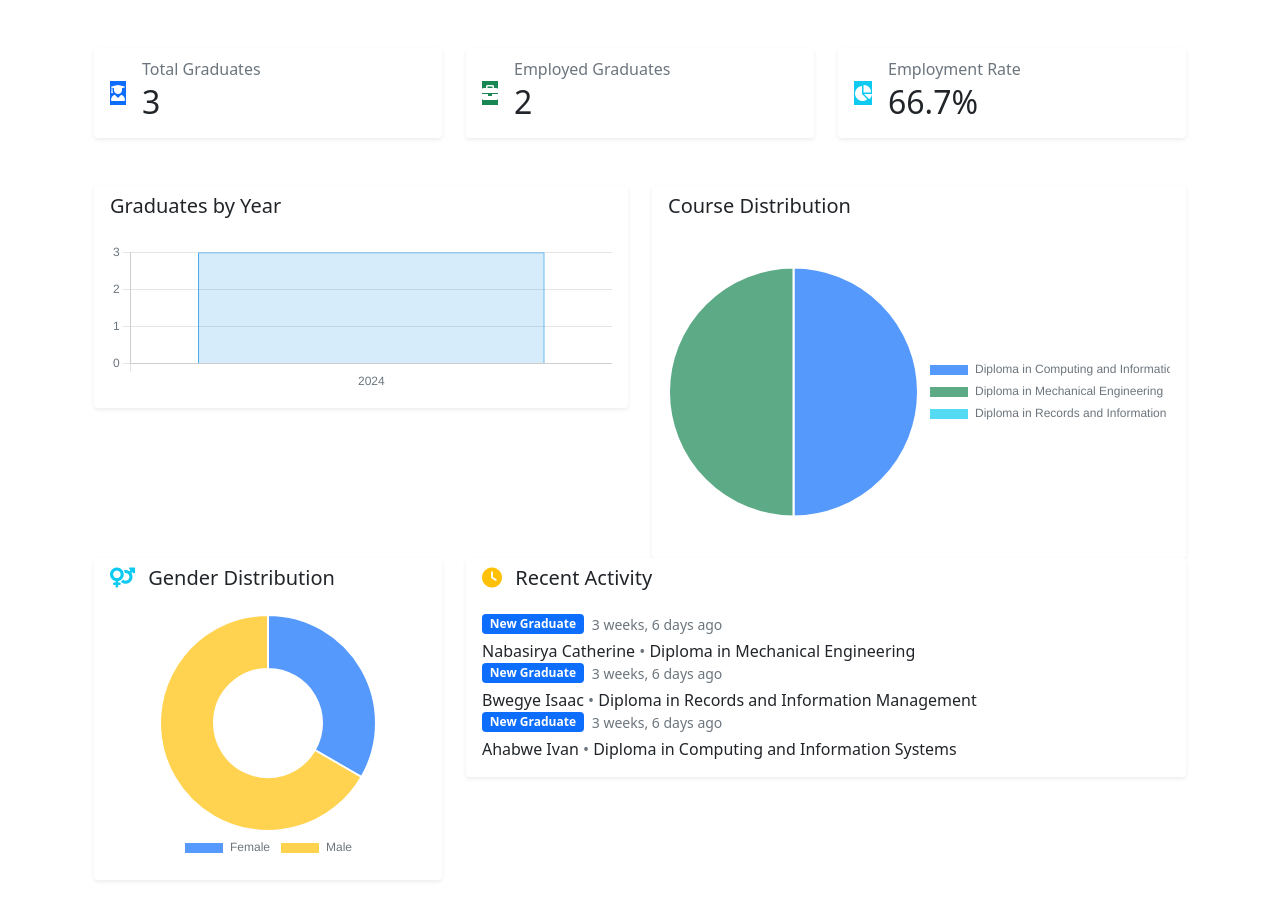
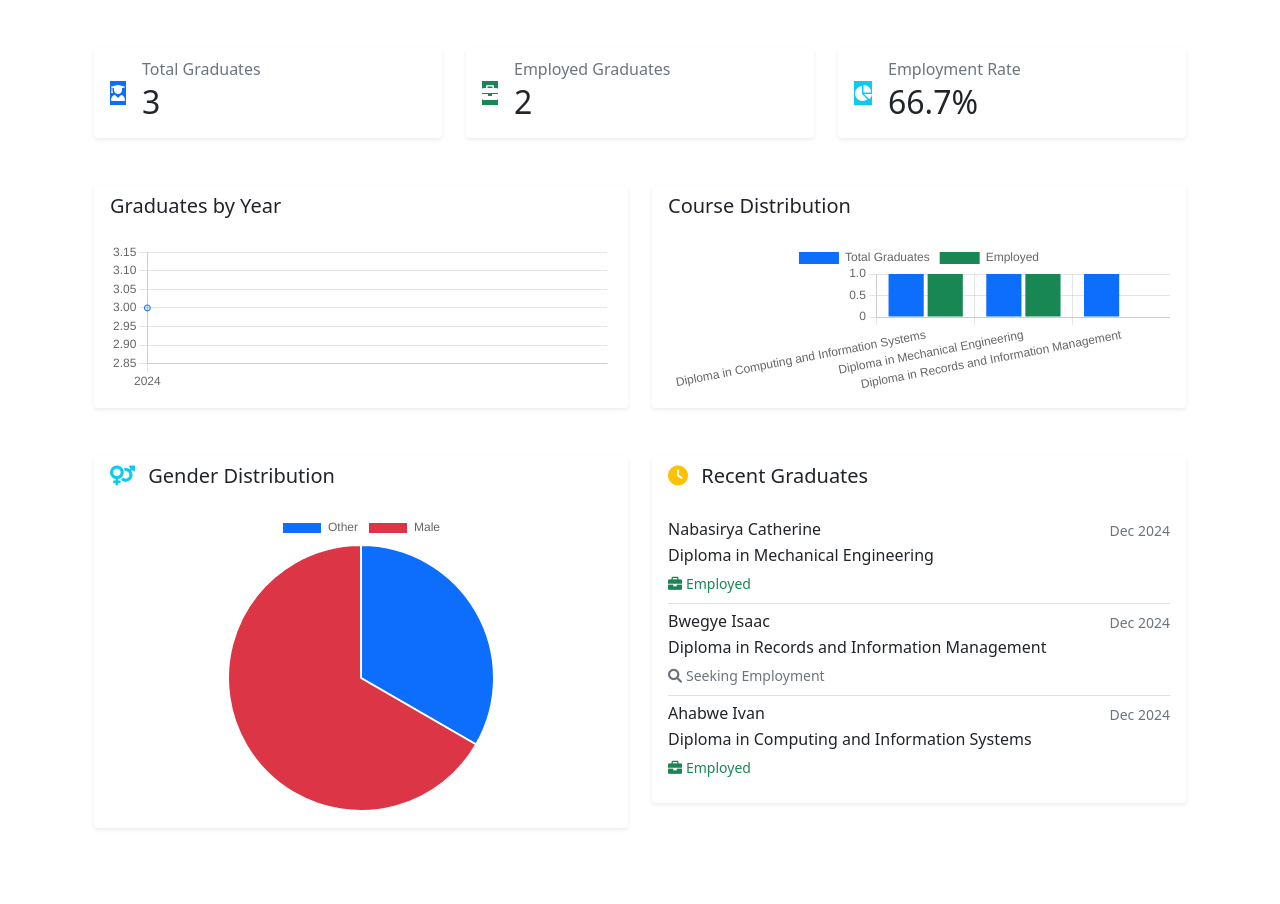
Before and after one commit to ClaireAgaba/alumni_tracking_system, a Django app: page / in a window 1280 px wide. Shown: the part 56-960 px from the top of the page. After the commit the page ends 885 px from the top, so only its background shows below. Run offline with Django 4.2, Linux system fonts and the light colour scheme; a user stored in the database is signed in; data comes from the database, SQL or seed files in the repository.

Commit message:
fix: Add error handling and improve dashboard reliability

```diff
--- a/graduates/templates/graduates/dashboard.html
+++ b/graduates/templates/graduates/dashboard.html
@@ -2,6 +2,13 @@
 
 {% block content %}
 <div class="container-fluid py-4">
+    {% if error %}
+    <div class="alert alert-warning">
+        <h4 class="alert-heading">Dashboard is loading...</h4>
+        <p>We're experiencing some technical difficulties. Basic information is still available below.</p>
+    </div>
+    {% endif %}
+
     <!-- Stats Cards Row -->
     <div class="row g-4 mb-4">
         <div class="col-md-4">
@@ -15,12 +22,13 @@
                         </div>
                         <div class="flex-grow-1 ms-3">
                             <h6 class="card-subtitle text-muted mb-1">Total Graduates</h6>
-                            <h2 class="card-title mb-0" id="totalGraduates">{{ total_graduates }}</h2>
+                            <h2 class="card-title mb-0">{{ total_graduates|default:"0" }}</h2>
                         </div>
                     </div>
                 </div>
             </div>
         </div>
+        {% if not error %}
         <div class="col-md-4">
             <div class="card h-100 border-0 shadow-sm">
                 <div class="card-body">
@@ -32,7 +40,7 @@
                         </div>
                         <div class="flex-grow-1 ms-3">
                             <h6 class="card-subtitle text-muted mb-1">Employed Graduates</h6>
-                            <h2 class="card-title mb-0" id="employedGraduates">{{ employed_graduates }}</h2>
+                            <h2 class="card-title mb-0">{{ employed_graduates|default:"0" }}</h2>
                         </div>
                     </div>
                 </div>
@@ -49,14 +57,16 @@
                         </div>
                         <div class="flex-grow-1 ms-3">
                             <h6 class="card-subtitle text-muted mb-1">Employment Rate</h6>
-                            <h2 class="card-title mb-0" id="employmentRate">{{ employment_rate|floatformat:1 }}%</h2>
+                            <h2 class="card-title mb-0">{{ employment_rate|default:"0"|floatformat:1 }}%</h2>
                         </div>
                     </div>
                 </div>
             </div>
         </div>
+        {% endif %}
     </div>
 
+    {% if not error %}
     <!-- Charts Row -->
     <div class="row g-4 mt-4">
         <!-- Graduates by Year -->
@@ -85,9 +95,9 @@
     </div>
 
     <!-- Bottom Row -->
-    <div class="row g-4">
+    <div class="row g-4 mt-4">
         <!-- Gender Distribution -->
-        <div class="col-md-4">
+        <div class="col-md-6">
             <div class="card border-0 shadow-sm">
                 <div class="card-header bg-white border-0">
                     <h5 class="card-title mb-0">
@@ -96,126 +106,73 @@
                     </h5>
                 </div>
                 <div class="card-body">
-                    <canvas id="genderChart" height="250"></canvas>
+                    <canvas id="genderChart"></canvas>
                 </div>
             </div>
         </div>
 
-        <!-- Recent Activity -->
-        <div class="col-md-8">
+        <!-- Recent Graduates -->
+        <div class="col-md-6">
             <div class="card border-0 shadow-sm">
                 <div class="card-header bg-white border-0">
                     <h5 class="card-title mb-0">
                         <i class="fas fa-clock me-2 text-warning"></i>
-                        Recent Activity
+                        Recent Graduates
                     </h5>
                 </div>
                 <div class="card-body">
-                    <div class="timeline">
+                    <div class="list-group list-group-flush">
                         {% for graduate in recent_graduates %}
-                        <div class="timeline-item">
-                            <div class="timeline-content">
-                                <div class="d-flex align-items-center mb-1">
-                                    <span class="badge bg-primary me-2">New Graduate</span>
-                                    <small class="text-muted">{{ graduate.created_at|timesince }} ago</small>
+                        <div class="list-group-item px-0">
+                            <div class="d-flex w-100 justify-content-between">
+                                <h6 class="mb-1">{{ graduate.first_name }} {{ graduate.last_name }}</h6>
+                                <small class="text-muted">{{ graduate.graduation_date|date:"M Y" }}</small>
                             </div>
-                                <p class="mb-0">
-                                    {{ graduate.first_name }} {{ graduate.last_name }}
-                                    <span class="text-muted">•</span>
-                                    {{ graduate.course.name }}
-                                </p>
-                            </div>
+                            <p class="mb-1">{{ graduate.course.name }}</p>
+                            <small class="text-muted">
+                                {% if graduate.is_employed %}
+                                <span class="text-success">
+                                    <i class="fas fa-briefcase me-1"></i>Employed
+                                </span>
+                                {% else %}
+                                <span class="text-secondary">
+                                    <i class="fas fa-search me-1"></i>Seeking Employment
+                                </span>
+                                {% endif %}
+                            </small>
                         </div>
                         {% empty %}
-                        <p class="text-muted mb-0">No recent activity</p>
+                        <div class="text-center py-3">
+                            <p class="text-muted mb-0">No recent graduates</p>
+                        </div>
                         {% endfor %}
                     </div>
                 </div>
             </div>
         </div>
     </div>
+    {% endif %}
 </div>
 {% endblock %}
 
-{% block extra_css %}
-<style>
-    .stats-icon {
-        width: 48px;
-        height: 48px;
-        border-radius: 12px;
-        display: flex;
-        align-items: center;
-        justify-content: center;
-    }
-
-    .stats-icon i {
-        font-size: 24px;
-    }
-
-    .timeline {
-        position: relative;
-    }
-
-    .timeline-item {
-        position: relative;
-        padding-left: 24px;
-        padding-bottom: 20px;
-    }
-
-    .timeline-item:before {
-        content: '';
-        position: absolute;
-        left: 0;
-        top: 0;
-        bottom: 0;
-        width: 2px;
-        background: #e9ecef;
-    }
-
-    .timeline-item:after {
-        content: '';
-        position: absolute;
-        left: -4px;
-        top: 0;
-        width: 10px;
-        height: 10px;
-        border-radius: 50%;
-        background: #007bff;
-    }
-
-    .timeline-item:last-child {
-        padding-bottom: 0;
-    }
-
-    .timeline-item:last-child:before {
-        display: none;
-    }
-</style>
-{% endblock %}
-
 {% block extra_js %}
-<script src="https://cdn.jsdelivr.net/npm/chart.js"></script>
+{% if not error %}
 <script>
 document.addEventListener('DOMContentLoaded', function() {
-        // Common chart options
-        Chart.defaults.color = '#6c757d';
-        Chart.defaults.font.family = "'Poppins', 'Helvetica', 'Arial', sans-serif";
-
     // Graduates by Year Chart
-        const graduatesByYearData = {
-            labels: [{% for item in graduates_by_year %}'{{ item.graduation_date__year }}'{% if not forloop.last %}, {% endif %}{% endfor %}],
+    const yearData = {{ graduates_by_year|safe }};
+    if (yearData.length > 0) {
+        new Chart(document.getElementById('graduatesByYearChart'), {
+            type: 'line',
+            data: {
+                labels: yearData.map(item => item.graduation_date__year),
                 datasets: [{
                     label: 'Number of Graduates',
-                data: [{% for item in graduates_by_year %}{{ item.count }}{% if not forloop.last %}, {% endif %}{% endfor %}],
-                backgroundColor: 'rgba(54, 162, 235, 0.2)',
-                borderColor: 'rgba(54, 162, 235, 1)',
-                borderWidth: 1
+                    data: yearData.map(item => item.count),
+                    borderColor: '#0d6efd',
+                    tension: 0.1
                 }]
-        };
-
-        new Chart(document.getElementById('graduatesByYearChart').getContext('2d'), {
-            type: 'bar',
-            data: graduatesByYearData,
+            },
             options: {
                 responsive: true,
                 maintainAspectRatio: false,
@@ -223,70 +180,65 @@
                     legend: {
                         display: false
                     }
-                },
-                scales: {
-                    y: {
-                        beginAtZero: true,
-                        ticks: {
-                            stepSize: 1
-                        }
-                    }
                 }
             }
         });
+    }
 
-        // Course Employment Chart
+    // Course Distribution Chart
     const courseData = {{ course_stats|safe }};
-        new Chart(document.getElementById('courseDistributionChart').getContext('2d'), {
-            type: 'pie',
+    if (courseData.length > 0) {
+        new Chart(document.getElementById('courseDistributionChart'), {
+            type: 'bar',
             data: {
                 labels: courseData.map(item => item.course__name),
                 datasets: [{
+                    label: 'Total Graduates',
+                    data: courseData.map(item => item.total),
+                    backgroundColor: '#0d6efd'
+                }, {
+                    label: 'Employed',
                     data: courseData.map(item => item.employed),
-                    backgroundColor: [
-                        'rgba(13, 110, 253, 0.7)',
-                        'rgba(25, 135, 84, 0.7)',
-                        'rgba(13, 202, 240, 0.7)',
-                        'rgba(255, 193, 7, 0.7)',
-                        'rgba(220, 53, 69, 0.7)'
-                    ]
+                    backgroundColor: '#198754'
                 }]
             },
             options: {
                 responsive: true,
                 maintainAspectRatio: false,
-                plugins: {
-                    legend: {
-                        position: 'right'
+                scales: {
+                    y: {
+                        beginAtZero: true
                     }
                 }
             }
         });
+    }
 
     // Gender Distribution Chart
     const genderData = {{ gender_stats|safe }};
-        new Chart(document.getElementById('genderChart').getContext('2d'), {
-            type: 'doughnut',
+    if (genderData.length > 0) {
+        new Chart(document.getElementById('genderChart'), {
+            type: 'pie',
             data: {
-                labels: genderData.map(item => item.gender === 'M' ? 'Male' : 'Female'),
+                labels: genderData.map(item => {
+                    switch(item.gender) {
+                        case 'M': return 'Male';
+                        case 'F': return 'Female';
+                        default: return 'Other';
+                    }
+                }),
                 datasets: [{
                     data: genderData.map(item => item.count),
-                    backgroundColor: [
-                        'rgba(13, 110, 253, 0.7)',
-                        'rgba(255, 193, 7, 0.7)'
-                    ]
+                    backgroundColor: ['#0d6efd', '#dc3545', '#ffc107']
                 }]
             },
             options: {
                 responsive: true,
-                maintainAspectRatio: false,
-                plugins: {
-                    legend: {
-                        position: 'bottom'
-                    }
-                }
+                maintainAspectRatio: false
             }
         });
+    }
 });
 </script>
+{% endif %}
 {% endblock %}
--- a/graduates/views.py
+++ b/graduates/views.py
@@ -33,47 +33,64 @@ def can_manage_users(user):
 
 @login_required
 def dashboard(request):
-    # Basic statistics
-    total_graduates = Graduate.objects.count()
-    employed_graduates = Graduate.objects.filter(is_employed=True).count()
+    try:
+        # Basic statistics
+        total_graduates = Graduate.objects.count()
+        employed_graduates = Graduate.objects.filter(is_employed=True).count()
 
-    # Graduates by year
-    graduates_by_year = list(Graduate.objects.values('graduation_date__year')
+        # Graduates by year
+        graduates_by_year = list(Graduate.objects.values('graduation_date__year')
+                               .annotate(count=Count('id'))
+                               .order_by('graduation_date__year'))
+
+        # Employment statistics by course
+        course_stats = list(Graduate.objects.values('course__name')
+                           .annotate(
+                               total=Count('id'),
+                               employed=Count('id', filter=Q(is_employed=True))
+                           )
+                           .order_by('-total'))
+
+        # Gender distribution
+        gender_stats = list(Graduate.objects.values('gender')
                            .annotate(count=Count('id'))
-                           .order_by('graduation_date__year'))
+                           .order_by('gender'))
 
-    # Employment statistics by course
-    course_stats = list(Graduate.objects.values('course__name')
-                       .annotate(
-                           total=Count('id'),
-                           employed=Count('id', filter=Q(is_employed=True))
-                       )
-                       .order_by('-total'))
+        # Recent graduates
+        if request.user.user_type == 'field_officer':
+            # Field officers only see their own submissions
+            recent_graduates = Graduate.objects.filter(created_by=request.user).order_by('-created_at')[:5]
+        else:
+            # Admins and officers see all
+            recent_graduates = Graduate.objects.all().order_by('-created_at')[:5]
 
-    # Gender distribution
-    gender_stats = list(Graduate.objects.values('gender')
-                       .annotate(count=Count('id'))
-                       .order_by('gender'))
+        # Calculate employment rate safely
+        employment_rate = (employed_graduates / total_graduates * 100) if total_graduates > 0 else 0
 
-    # Recent graduates
-    if request.user.user_type == 'field_officer':
-        # Field officers only see their own submissions
-        recent_graduates = Graduate.objects.filter(created_by=request.user).order_by('-created_at')[:5]
-    else:
-        # Admins and officers see all
-        recent_graduates = Graduate.objects.all().order_by('-created_at')[:5]
+        # Prepare context with safe defaults
+        context = {
+            'total_graduates': total_graduates,
+            'employed_graduates': employed_graduates,
+            'employment_rate': employment_rate,
+            'graduates_by_year': graduates_by_year or [],
+            'course_stats': course_stats or [],
+            'gender_stats': gender_stats or [],
+            'recent_graduates': recent_graduates,
+            'user_type': request.user.user_type,
+        }
 
-    context = {
-        'total_graduates': total_graduates,
-        'employed_graduates': employed_graduates,
-        'employment_rate': (employed_graduates / total_graduates * 100) if total_graduates > 0 else 0,
-        'graduates_by_year': graduates_by_year,
-        'course_stats': course_stats,
-        'gender_stats': gender_stats,
-        'recent_graduates': recent_graduates,
-        'user_type': request.user.user_type,
-    }
-    return render(request, 'graduates/dashboard.html', context)
+        return render(request, 'graduates/dashboard.html', context)
+
+    except Exception as e:
+        # Log the error for debugging
+        print(f"Dashboard Error: {str(e)}")
+        # Return a simple error page with basic stats
+        context = {
+            'error': True,
+            'total_graduates': Graduate.objects.count(),
+            'user_type': request.user.user_type,
+        }
+        return render(request, 'graduates/dashboard.html', context)
 
 @login_required
 @user_passes_test(can_manage_data)
```
Lines whose indentation alone changed are shown as unchanged.
